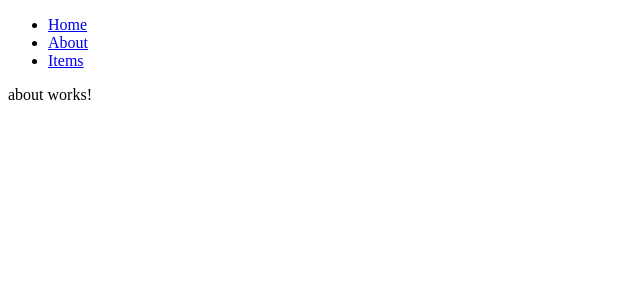
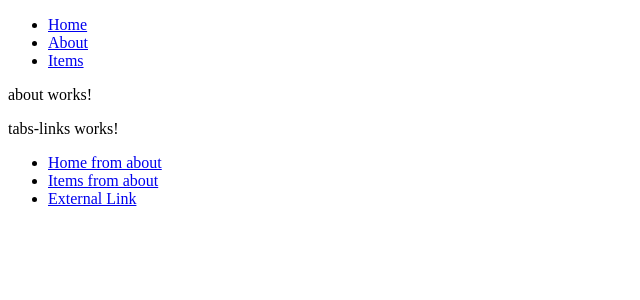
Before and after one commit to milena-lib/app-routing, an Angular app: page /about in a window 1280 px wide. Shown: the top 300 px of the page, without its empty margins (0-640 px from the left). Built offline with nearby package versions, Linux system fonts and the light colour scheme.

Commit message:
fix sub menu

```diff
--- a/src/app/app.module.ts
+++ b/src/app/app.module.ts
@@ -6,6 +6,7 @@ import { AppComponent } from './app.component';
 import { NotFoundComponent } from './pages/not-found/not-found.component';
 import { TabsComponent } from './components/tabs/tabs.component';
 // import { TabsPagesComponent } from './pages/tabs-pages/tabs-pages.component';
+import { SharedModule } from './shared/shared.module';
 @NgModule({
   declarations: [
     AppComponent,
@@ -15,7 +16,8 @@ import { TabsComponent } from './components/tabs/tabs.component';
   ],
   imports: [
     BrowserModule,
-    AppRoutingModule
+    AppRoutingModule,
+    SharedModule
   ],
   providers: [],
   bootstrap: [AppComponent]
--- a/src/app/pages/about/about-routing.module.ts
+++ b/src/app/pages/about/about-routing.module.ts
@@ -5,6 +5,12 @@ import { AboutComponent } from './about.component';
 
 const routes: Routes = [{ path: '', component: AboutComponent }];
 
+// const routes: Routes = [
+//   { path: '', component: AboutComponent },
+//   { path: 'home',  loadChildren: () => import('../../pages/home/home.module').then(m => m.HomeModule) },
+//   { path: 'items', loadChildren: () => import('../../pages/items/items.module').then(m => m.ItemsModule) }
+// ];
+
 
 @NgModule({
   imports: [RouterModule.forChild(routes)],
--- a/src/app/pages/about/about.component.html
+++ b/src/app/pages/about/about.component.html
@@ -1,3 +1,3 @@
 <p>about works!</p>
 
-<!-- <app-tabs-pages></app-tabs-pages> -->
+<app-tabs-pages></app-tabs-pages>
--- a/src/app/pages/about/about.component.ts
+++ b/src/app/pages/about/about.component.ts
@@ -8,11 +8,11 @@ import { Component, OnInit } from '@angular/core';
 export class AboutComponent implements OnInit {
 
   constructor() {
-    debugger;
+    // debugger;
   }
 
   ngOnInit(): void {
-    debugger;
+    // debugger;
   }
 
 }
--- a/src/app/pages/about/about.module.ts
+++ b/src/app/pages/about/about.module.ts
@@ -3,13 +3,14 @@ import { CommonModule } from '@angular/common';
 
 import { AboutRoutingModule } from './about-routing.module';
 import { AboutComponent } from './about.component';
-// import { TabsPagesComponent } from '../tabs-pages/tabs-pages.component';
+import { SharedModule } from '../../shared/shared.module';
 
 @NgModule({
   declarations: [AboutComponent],
   imports: [
     CommonModule,
-    AboutRoutingModule
+    AboutRoutingModule,
+    SharedModule
   ]
 })
 export class AboutModule { }
--- a/src/app/pages/home/home.component.ts
+++ b/src/app/pages/home/home.component.ts
@@ -8,11 +8,11 @@ import { Component, OnInit } from '@angular/core';
 export class HomeComponent implements OnInit {
 
   constructor() {
-    debugger;
+    // debugger;
   }
 
   ngOnInit(): void {
-    debugger;
+    // debugger;
   }
 
 }
--- a/src/app/pages/items/details/details.component.ts
+++ b/src/app/pages/items/details/details.component.ts
@@ -14,14 +14,14 @@ export class DetailsComponent implements OnInit {
   constructor(private route: ActivatedRoute){
       this.routeSubscription = route.parent.params.subscribe(params=>{
         this.id= params['id'];
-        debugger;
+        // debugger;
       });
     //this.id = this.route.snapshot.params.id;
   }
 
 
   ngOnInit(): void {
-    debugger;
+    // debugger;
   }
 
 }
--- a/src/app/pages/items/items.component.html
+++ b/src/app/pages/items/items.component.html
@@ -1,3 +1,4 @@
+<p>items work!</p>
 <nav>
     <a routerLink="/">Home</a> |
 <!--    <a routerLink="items/5/details">Item Info</a>-->
--- a/src/app/pages/tabs-pages/tabs-pages.component.html
+++ b/src/app/pages/tabs-pages/tabs-pages.component.html
@@ -1,8 +1,7 @@
+<p>tabs-links works!</p>
+
 <ul>
-    <li>
-      <a routerLink="/">Home from about</a>
-    </li>
-    <li>
-      <a routerLink="/items">Items from about</a>
-    </li>
-  </ul>
+  <li><a [routerLink]="['/home']">Home from about</a></li>
+  <li><a [routerLink]="['/items']">Items from about</a></li>
+  <li><a href="https://www.google.com/"  appExternalUrl>External Link</a>
+</ul>
```
Also changed, not shown: src/app/shared/shared.module.ts (added, +17 -0 lines).
